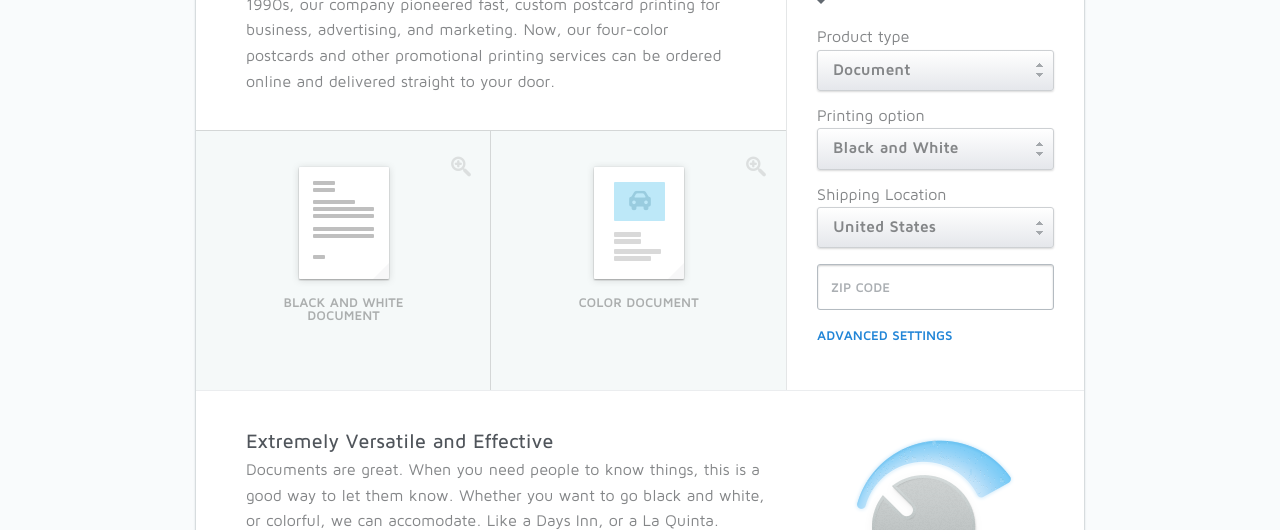
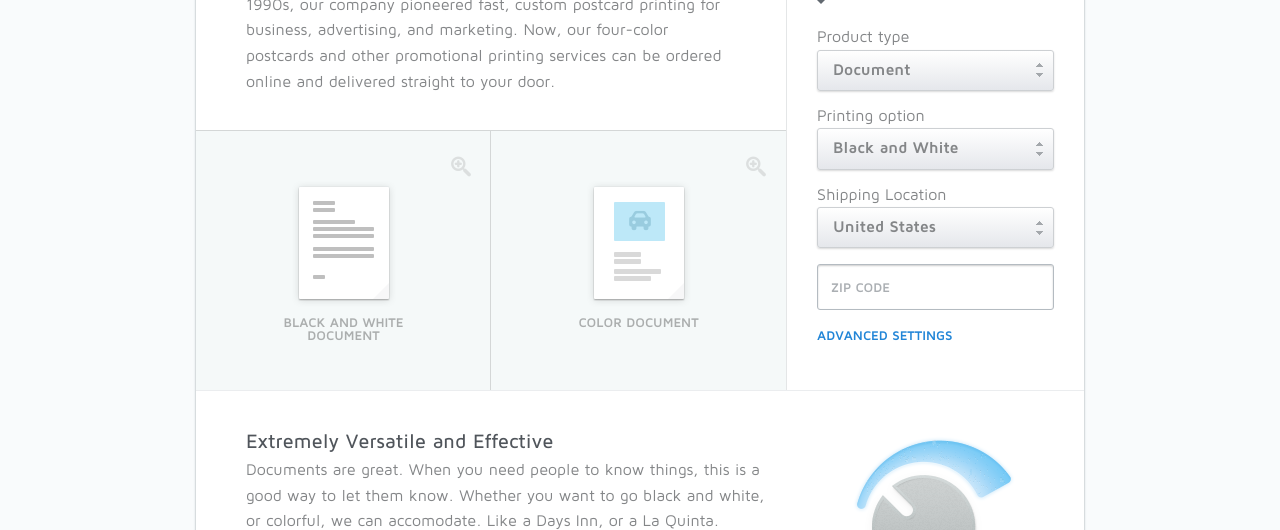
Before and after one commit to idigit/lob, a plain HTML site: page product.html in a window 1280 px wide. Shown: the part 270-800 px from the top of the page. Drawn offline with Linux system fonts and the light colour scheme.

Commit message:
fixed margin

```diff
--- a/css/main.css
+++ b/css/main.css
@@ -1351,7 +1351,11 @@ footer ul li a:hover {
   height: 199px;
 }
 
-.product_options img {display: block; margin: 0 auto 0.75em;}
+.product_options img {
+  display: block;
+  margin: 20px auto 0.75em auto;
+}
+
 .product_options .zoom {
   position: absolute;
   top: 25px;
```
Also changed, not shown: 2 other files.
